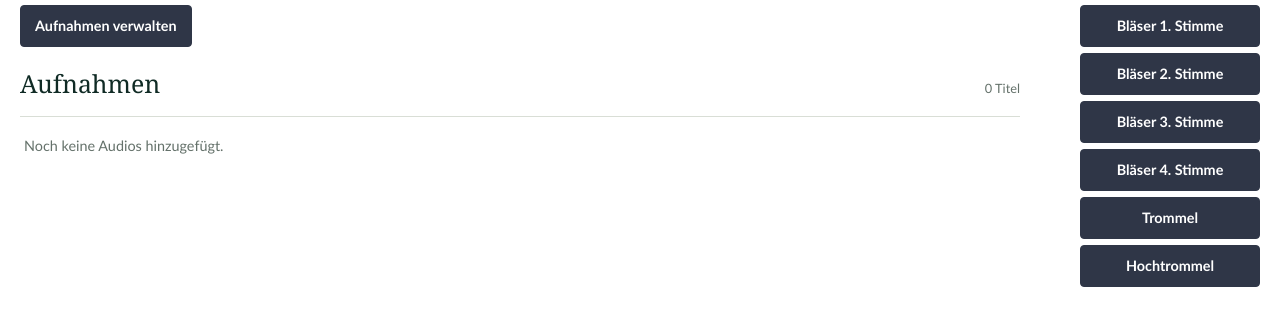
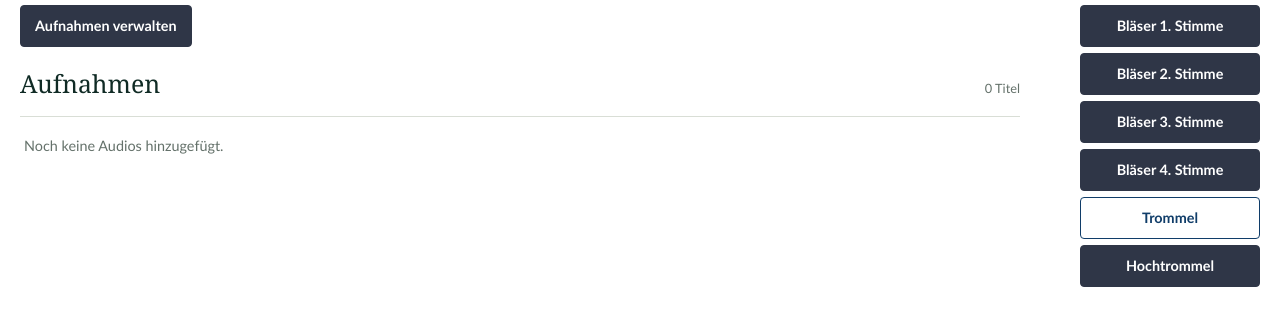
Before and after one commit to AndrxD09/Fanfarenzug-Neustrelitz-Seite, a website: page index.html in a window 1280 px wide. Shown: the part 116-442 px from the top of the page. Drawn offline with Linux system fonts and the light colour scheme; no server answers.

Commit message:
Button-Design für Trommel-Button angepasst
Co-authored-by: base44-builder[bot] <245833847+base44-builder[bot]@users.noreply.github.com>

```diff
--- a/index.html
+++ b/index.html
@@ -123,6 +123,12 @@
     .action-secondary {
       background: var(--button-color);
       color: #fff;
+    }
+
+    .register-button--trommel {
+      border-color: #103d69;
+      background: #fff;
+      color: #103d69;
     }
 
     .action-primary {
@@ -508,7 +514,7 @@
         <button class="action-control action-secondary register-button" type="button" data-register="Blaeser 2. Stimme" aria-pressed="false">Bläser 2. Stimme</button>
         <button class="action-control action-secondary register-button" type="button" data-register="Blaeser 3. Stimme" aria-pressed="false">Bläser 3. Stimme</button>
         <button class="action-control action-secondary register-button" type="button" data-register="Blaeser 4. Stimme" aria-pressed="false">Bläser 4. Stimme</button>
-        <button class="action-control action-secondary register-button" type="button" data-register="Trommel" aria-pressed="false">Trommel</button>
+        <button class="action-control action-secondary register-button register-button--trommel" type="button" data-register="Trommel" aria-pressed="false">Trommel</button>
         <button class="action-control action-secondary register-button" type="button" data-register="Hochtrommel" aria-pressed="false">Hochtrommel</button>
       </div>
     </aside>
```
